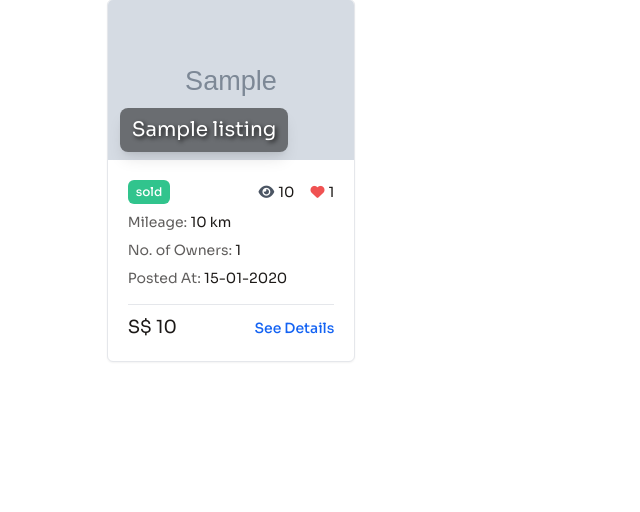
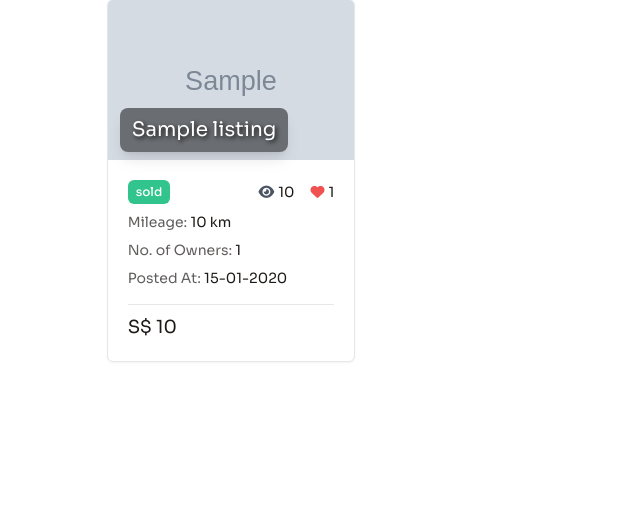
Before and after one commit to Naing-Phone-Aung/CSIT314-Lucky7, a Flask app: page /seller/mylistings in a window 1280 px wide. Shown: the part 253-765 px from the top of the page, without its empty margins (0-640 px from the left). Run offline with Flask 3, Linux system fonts and the light colour scheme; the visitor is signed in with stand-in values (Sample User, id 1); tables that the repository leaves empty hold one stand-in row (values such as "Sample post"); grey boxes marked "Sample" are stand-in pictures; some libraries are stand-ins or nearby versions.

Commit message:
Minor Update

```diff
--- a/Lucky7/controller/AdminController.py
+++ b/Lucky7/controller/AdminController.py
@@ -37,9 +37,6 @@ class SearchAccount:
 
 
 class AdminController:
-    # @staticmethod
-    # def get_all_accounts():
-    #     return UserAccount.get_all_accounts()
 
     @staticmethod
     def get_profile_info(admin_id):
--- a/Lucky7/controller/SellerController.py
+++ b/Lucky7/controller/SellerController.py
@@ -1,6 +1,8 @@
 from entity.UserAccount import UserAccount
 from entity.Listing import Listing
 
+#36 View Favorite
+#37 View Count
 class SellerController:
     def get_seller_details(self, seller_id):
         return UserAccount.get_seller_details(seller_id)
--- a/Lucky7/entity/Listing.py
+++ b/Lucky7/entity/Listing.py
@@ -62,7 +62,7 @@ class Listing(db.Model):
             UserAccount  # Local import to avoid circular dependency
 
         # Perform a join to retrieve both listing and agent details
-        return db.session.query(
+        seller_listing = db.session.query(
             Listing.id,
             Listing.name,
             Listing.mileage,
@@ -78,6 +78,8 @@ class Listing(db.Model):
             UserAccount.name.label("agent_name")
         ).join(UserAccount, UserAccount.id == Listing.agent_id) \
         .filter(Listing.seller_id == seller_id).all()
+
+        return seller_listing
 
 
     ########################### CarListingController ###########################
--- a/Lucky7/templates/seller/seller_listings.html
+++ b/Lucky7/templates/seller/seller_listings.html
@@ -102,9 +102,7 @@
                 <hr />
                 <div class="flex justify-between items-baseline mt-2">
                   <p class="text-lg text-moon dark:text-white">S$ {{ listing.price }}</p>
-                  <div class="flex items-center">
-                    <a href="{{ url_for('usedCarAgent_app.view_listing', listing_id=listing.id) }}" class="inline-flex justify-center items-center gap-x-2 text-sm font-medium text-azure hover:underline disabled:pointer-events-none">See Details</a>
-                  </div>
+
                 </div>
               </div>
             </div>
```
Also changed, not shown: Lucky7/entity/UserAccount.py (+1 -28 lines).
